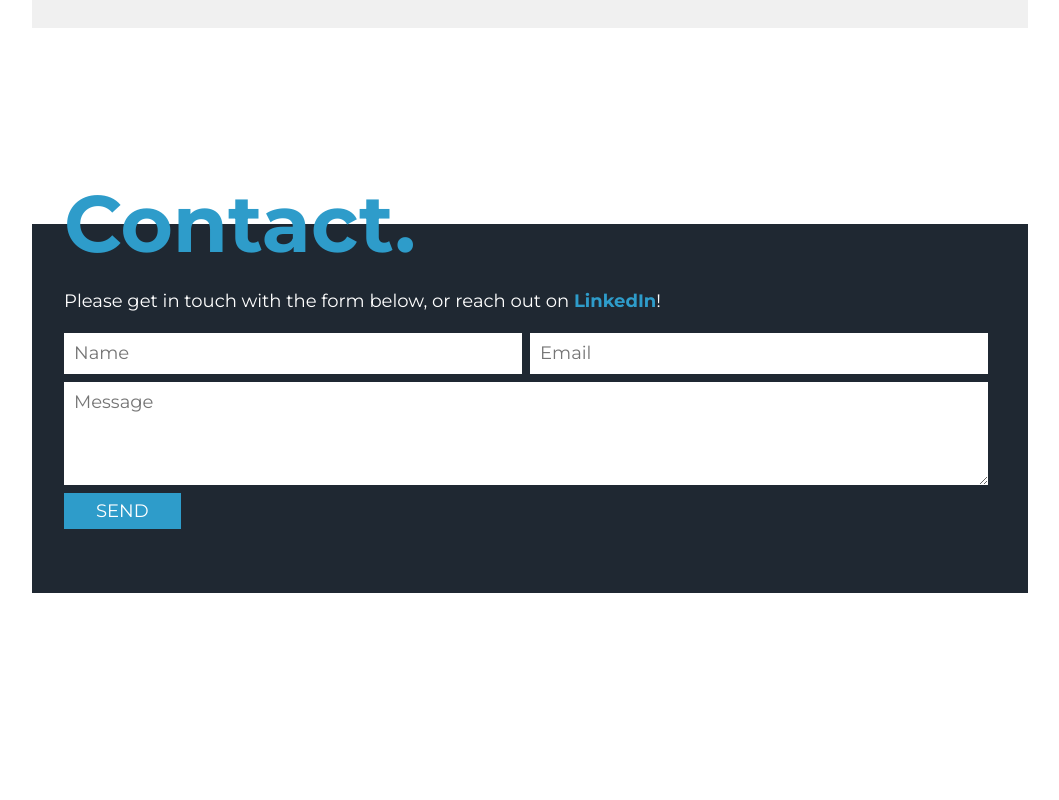
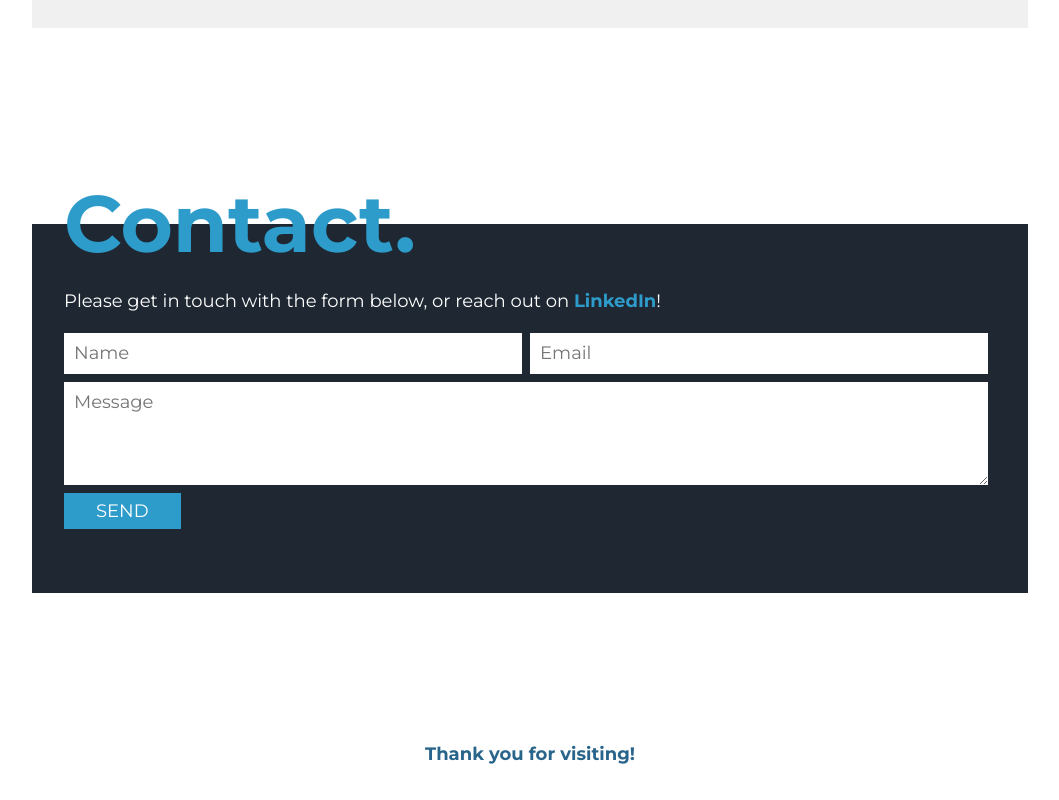
Before and after one commit to lkhedlund/lkhedlund.github.io, a website built with webpack: page index.html in a window 1280 px wide. Shown: the part 3645-4445 px from the top of the page, without its empty margins (110-1169 px from the left). Before the commit the page ends 4386 px from the top, so only its background shows below. Built offline with nearby package versions, Linux system fonts and the light colour scheme.

```diff
--- a/assets/scss/index.scss
+++ b/assets/scss/index.scss
@@ -297,6 +297,10 @@
 }
 
 .contact--form {
+    display: flex;
+    flex-direction: row;
+    flex-wrap: wrap;
+
     input[type="text"],
     input[type="email"],
     textarea {
@@ -323,8 +327,12 @@
 }
 
 
-form {
-    display: flex;
-    flex-direction: row;
-    flex-wrap: wrap;
+
+
+// Footer
+.lkh-footer {
+    color: $primary;
+    font-weight: bold;
+    text-align: center;
+    margin-bottom: 2rem;
 }
--- a/index.html
+++ b/index.html
@@ -185,6 +185,7 @@
                 </form>
             </div>
         </section>
+        <div class="lkh-footer">Thank you for visiting!</div>
     </main>
   </body>
 </html>
```
Also changed, not shown: dist/index.css.
